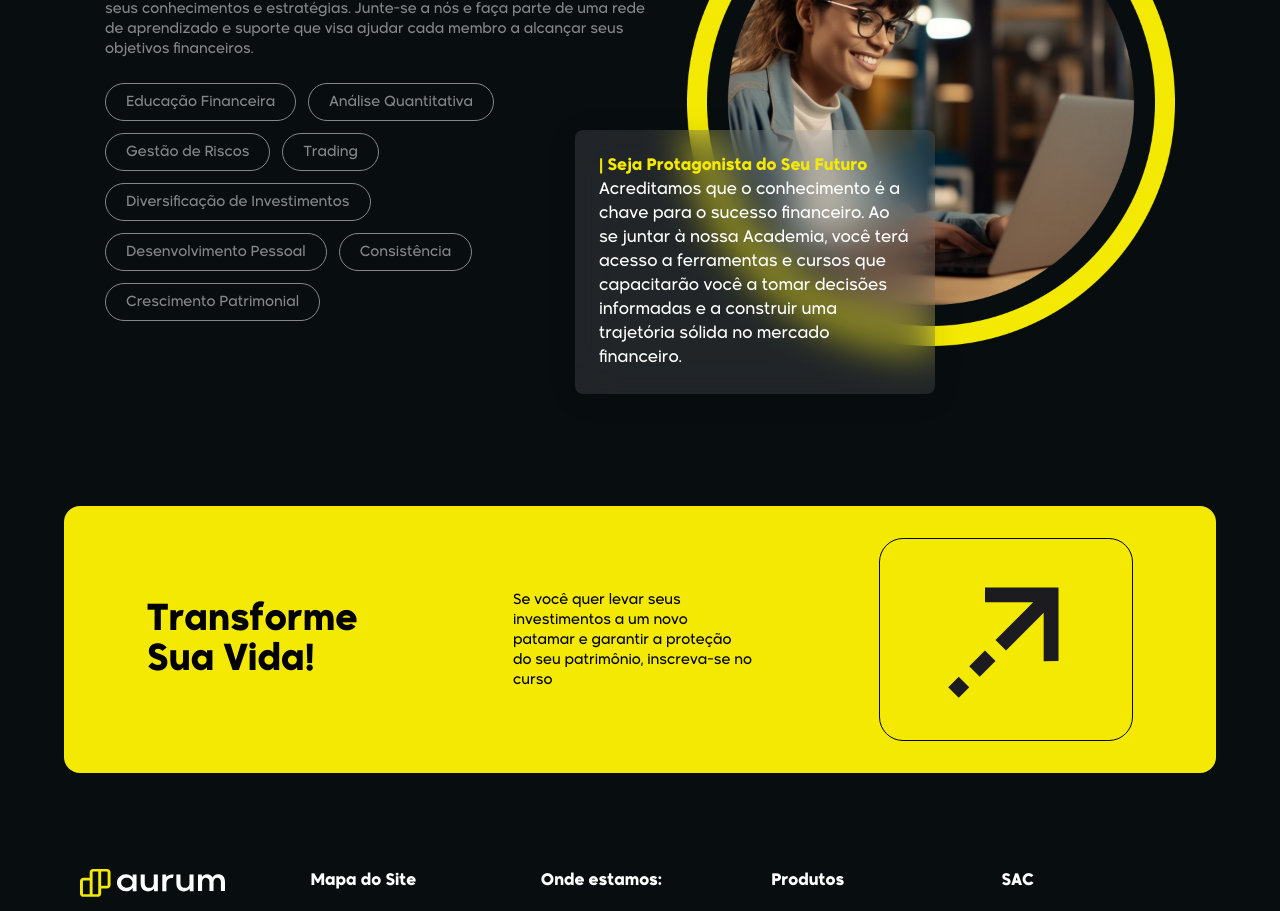
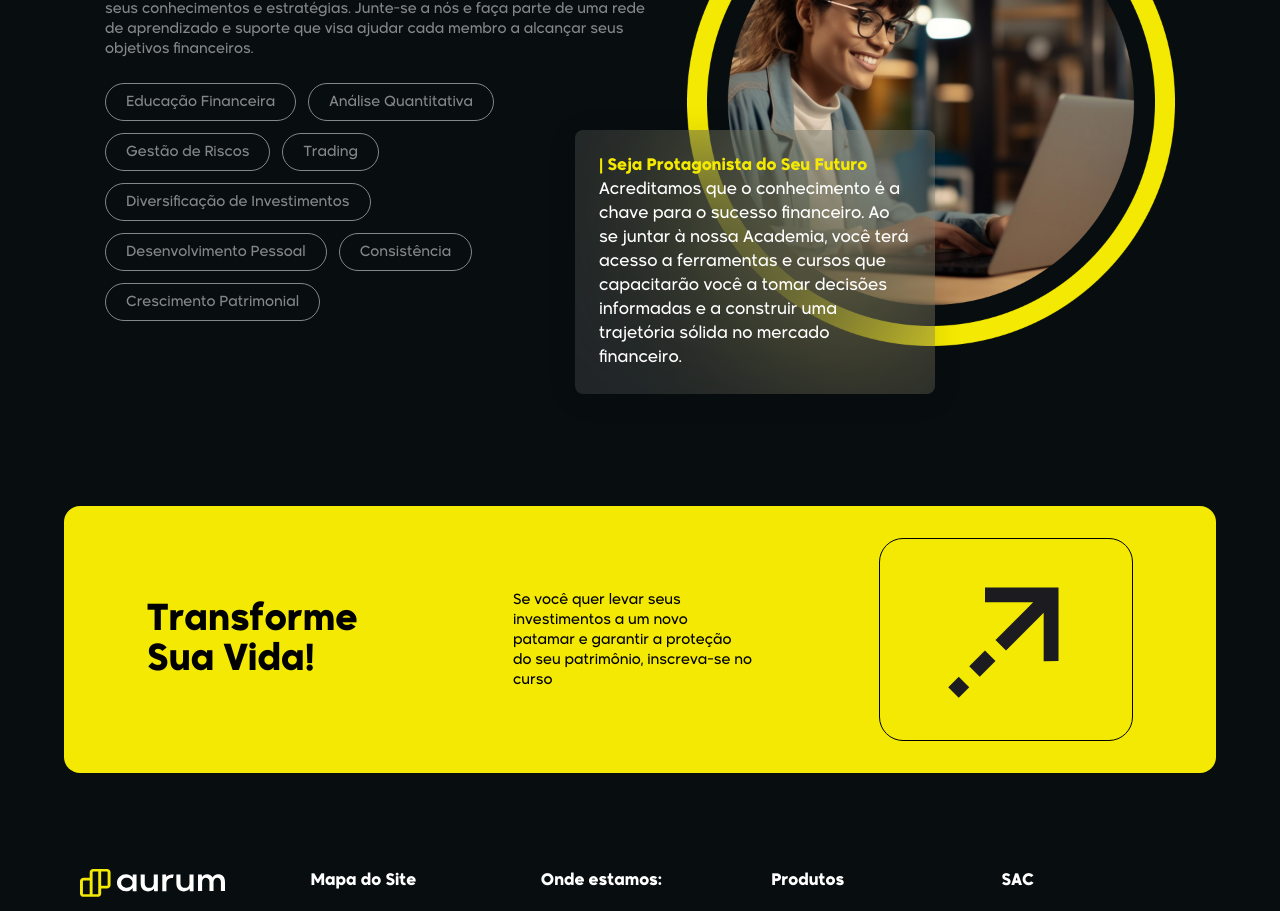
Before and after one commit to DevBrunomendonca/aurum, a Next.js app: page /servicos in a window 1280 px wide. Shown: the part 1680-2591 px from the top of the page. Built offline with nearby package versions, Linux system fonts and the light colour scheme.

Commit message:
Update page.tsx

```diff
--- a/app/servicos/page.tsx
+++ b/app/servicos/page.tsx
@@ -119,7 +119,7 @@ const ProductsPage = () => {
               style={{
                 boxShadow: "0 4px 30px rgba(0, 0, 0, 0.1)",
                 background: "rgba(255, 255, 255, 0.1)",
-                backdropFilter: "blur(20px)",
+                backdropFilter: "blur(85px)",
                 WebkitBackdropFilter: "blur(20px)",
               }}
             >
```
